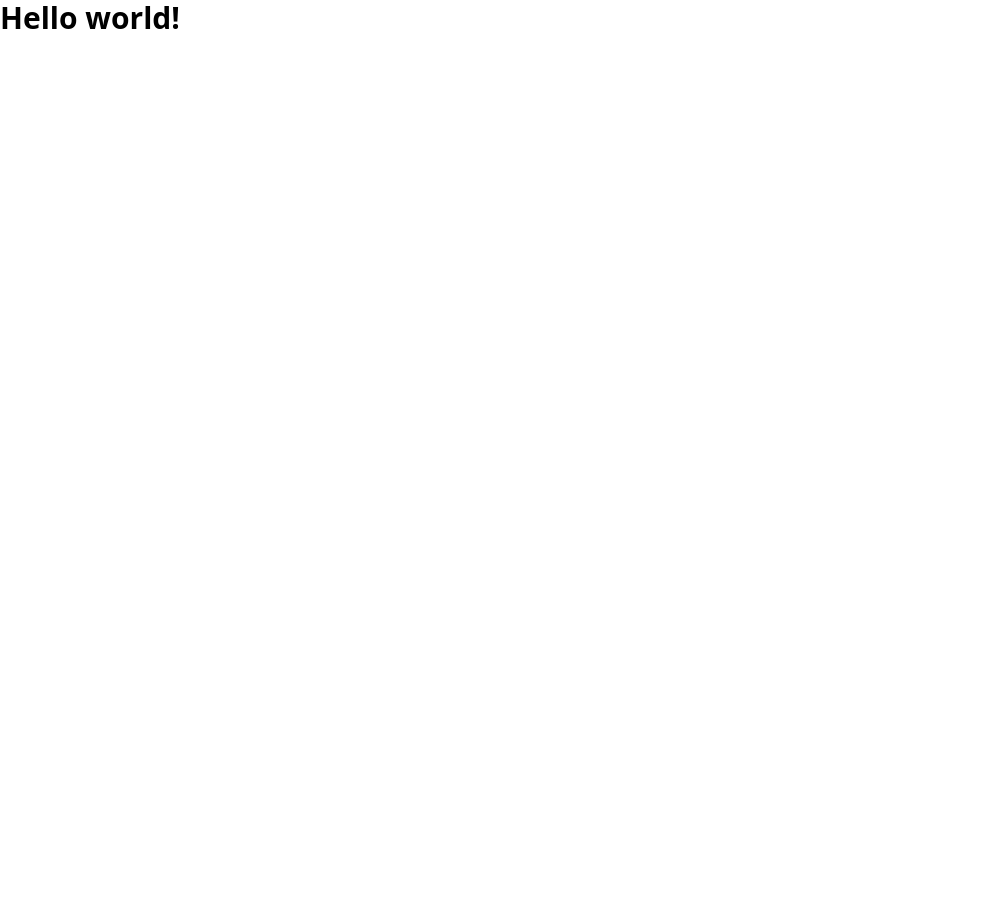
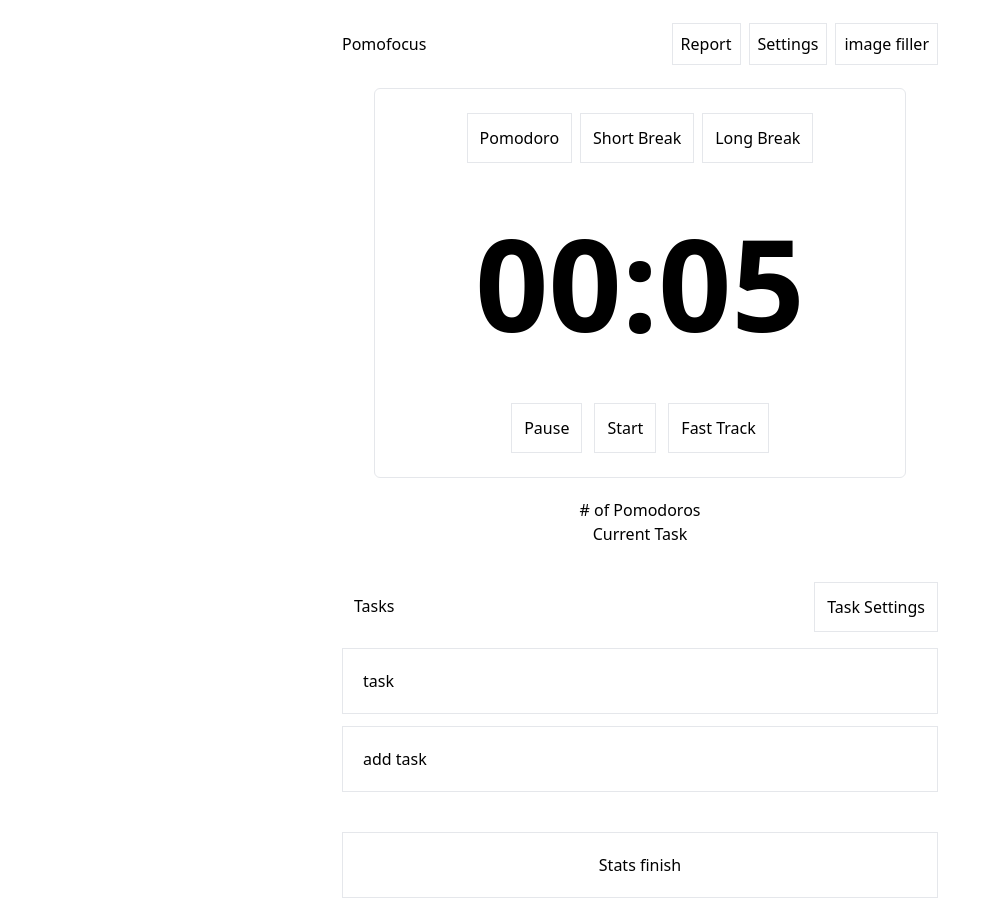
Before and after one commit to benlr98/pomodoro, a React (Vite) app in the folder client/pomodoro/: page / in a window 1280 px wide. Shown: the whole page, without its empty margins (0-999 px from the left). Before the commit the page ends 800 px from the top, so only its background shows below. Built offline with nearby package versions, Linux system fonts and the light colour scheme.

Commit message:
added use interval hook

```diff
--- a/client/pomodoro/src/App.tsx
+++ b/client/pomodoro/src/App.tsx
@@ -1,5 +1,79 @@
+import { useState, useMemo } from "react";
+import { useInterval } from "./hooks/useInterval";
+
+export default function App() {
+  const [timeLeft, setTimeLeft] = useState(10);
+  const [isRunning, setIsRunning] = useState(true);
+
+  const formattedTime = formatTime(timeLeft);
+
+  useInterval(() => {
+    setTimeLeft(timeLeft - 1);
+  }, isRunning ? 1000 : null);
+
+  function formatTime(seconds: number) {
+    if(seconds <= 0) {
+      setIsRunning(false);
+      setTimeLeft(1500);
+      return { min: "00", sec: "00" };
+    }
+    let minDisplay = Math.floor(seconds / 60).toString();
+    let secDisplay = (seconds % 60).toString();
+
+    if (minDisplay === "0") {minDisplay = "00"};
+    if ((seconds % 60) < 10 ) {secDisplay = "0" + secDisplay};
+
+    return {min: minDisplay, sec: secDisplay}
+  }
 
 
-export default function App() {
-  return <h1 className="text-3xl font-bold">Hello world!</h1>;
+
+
+  return (
+    <div className="max-w-[620px] mx-auto px-3">
+      <nav className="py-3 flex justify-between items-center">
+        <h1 className="py-5">Pomofocus</h1>
+        <span className="flex items-center gap-2">
+          <button className="p-2 border">Report</button>
+          <button className="p-2 border">Settings</button>
+          <div className="p-2 border">
+            <span>image filler</span>
+          </div>
+        </span>
+      </nav>
+
+      {/* progressBar */}
+
+      <div className="py-6 px-6 mx-8 border rounded-md">
+        <div className="mb-3 flex justify-center gap-2">
+          <button className="p-3 border">Pomodoro</button>
+          <button className="p-3 border">Short Break</button>
+          <button className="p-3 border">Long Break</button>
+        </div>
+        <h1 className="text-9xl font-bold text-center my-14">
+          {formattedTime?.min}:{formattedTime?.sec}
+        </h1>
+        <div className="flex justify-center gap-3">
+          <button className="p-3 border">Pause</button>
+          <button className="p-3 border">Start</button>
+          <button className="p-3 border">Fast Track</button>
+        </div>
+      </div>
+      <div className="text-center my-5">
+        <span># of Pomodoros</span>
+        <h2>Current Task</h2>
+      </div>
+      <div>
+        <div className="flex justify-between py-4">
+          <h3 className="p-3">Tasks</h3>
+          <button className="p-3 border">Task Settings</button>
+        </div>
+        <div className="flex flex-col gap-3">
+          <div className="p-5 border">task</div>
+          <div className="p-5 border">add task</div>
+        </div>
+      </div>
+      <div className="p-5 mt-10 border text-center">Stats finish</div>
+    </div>
+  );
 }
--- /dev/null
+++ b/client/pomodoro/src/hooks/useInterval.tsx
@@ -0,0 +1,21 @@
+import { useEffect, useRef } from "react";
+
+export function useInterval(callback: () => void, delay: number | null) {
+  const savedCallback = useRef<() => void>();
+
+  // Remember the latest callback.
+  useEffect(() => {
+    savedCallback.current = callback;
+  });
+
+  // Set up the interval.
+  useEffect(() => {
+    function tick() {
+      savedCallback.current?.();
+    }
+    if (delay !== null) {
+      let interval = setInterval(tick, delay);
+      return () => clearInterval(interval);
+    }
+  }, [delay]);
+}
```
